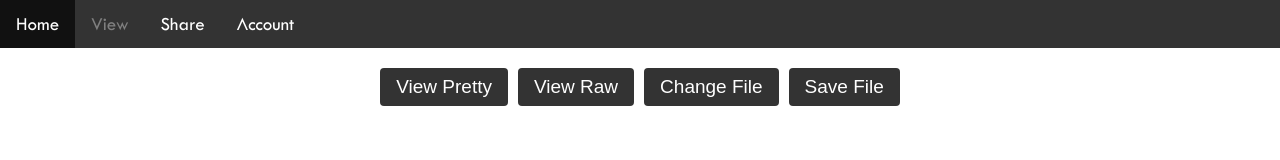
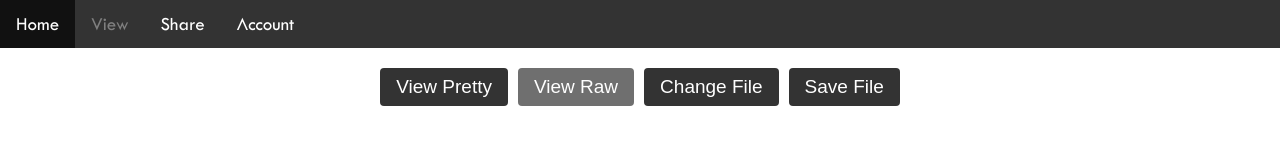
Before and after one commit to Ryano2022/ARK-Config-File-Manager, an Electron app: page my-electron-app/src/pages/view_page/view.html in a window 1280 px wide. Both pictures are taken after a click on the button "View Raw". Drawn offline with Linux system fonts and the light colour scheme; no server answers.

Commit message:
Currently active view's button is now disabled.

```diff
--- a/my-electron-app/src/pages/view_page/view.js
+++ b/my-electron-app/src/pages/view_page/view.js
@@ -2,6 +2,16 @@ import { displayFileContent } from "./contentDisplayHandler.js";
 import { addSelectedFile, changeCurrentFile, saveCurrentFile } from "./userFileHandler.js";
 import { checkConfigFiles } from "./configFileParser.js";
 import { initialiseDOM } from "./DOM.js";
+
+function setButtonState(elements, mode) {
+  if (mode == "pretty") {
+    elements.viewPrettyBtn.classList.add("button-disabled");
+    elements.viewRawBtn.classList.remove("button-disabled");
+  } else if (mode == "raw") {
+    elements.viewPrettyBtn.classList.remove("button-disabled");
+    elements.viewRawBtn.classList.add("button-disabled");
+  }
+}
 
 window.addEventListener("DOMContentLoaded", async () => {
   console.info("Starting application initialisation. ");
@@ -15,10 +25,18 @@ window.addEventListener("DOMContentLoaded", async () => {
 
   // Adding event listeners for buttons.
   elements.addFilesBtn.addEventListener("click", addSelectedFile);
-  elements.viewPrettyBtn.addEventListener("click", () => displayFileContent("pretty"));
-  elements.viewRawBtn.addEventListener("click", () => displayFileContent("raw"));
+  elements.viewPrettyBtn.addEventListener("click", () => {
+    displayFileContent("pretty");
+    setButtonState(elements, "pretty");
+  });
+  elements.viewRawBtn.addEventListener("click", () => {
+    displayFileContent("raw");
+    setButtonState(elements, "raw");
+  });
   elements.changeFileBtn.addEventListener("click", changeCurrentFile);
   elements.saveFileBtn.addEventListener("click", saveCurrentFile);
+
+  setButtonState(elements, "pretty");
 
   // Start the app.
   await checkConfigFiles();
--- a/my-electron-app/src/styles.css
+++ b/my-electron-app/src/styles.css
@@ -79,3 +79,15 @@ button:not(.tile button):hover,
   justify-content: center;
   margin: 20px;
 }
+
+/* Button disabled state */
+.button-disabled,
+button.button-disabled,
+.button.button-disabled,
+#addFilesButton.button-disabled {
+  background-color: #999;
+  color: #ddd;
+  cursor: not-allowed;
+  pointer-events: none;
+  opacity: 0.7;
+}
```
